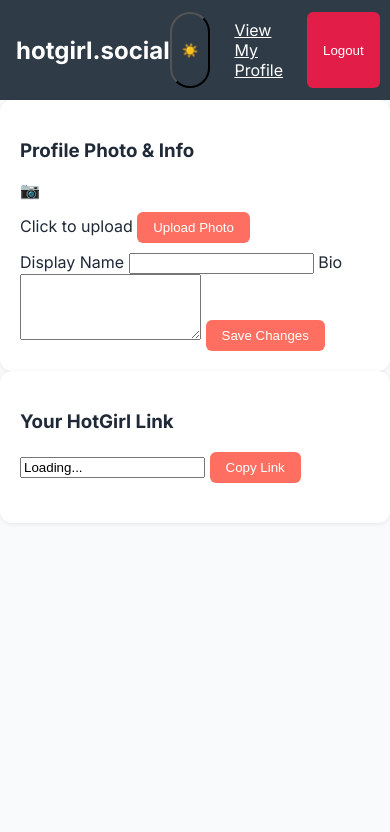
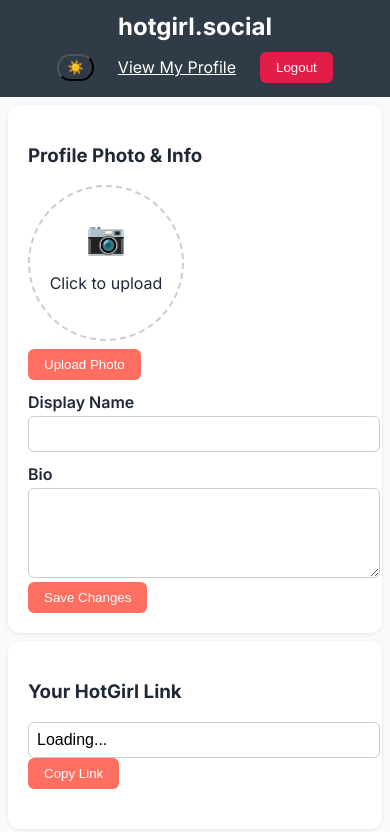
Before and after one commit to 1murderron/hotgirl-social, a website: page user-dashboard-new.html in a window 390 px wide. Drawn offline with Linux system fonts and the light colour scheme.

Commit message:
jesus fucking christ

```diff
--- a/user-dashboard-new.css
+++ b/user-dashboard-new.css
@@ -1,8 +1,7 @@
-/* === Base Reset & Font === */
+/* === Base Styles === */
 body {
   font-family: 'Inter', sans-serif;
   margin: 0;
-  padding: 0;
   background-color: var(--bg-color);
   color: var(--text-color);
   transition: background-color 0.3s, color 0.3s;
@@ -28,134 +27,159 @@ body {
 }
 
 /* === Layout === */
-.dashboard-container {
+.header {
   display: flex;
-  min-height: 100vh;
-}
-
-/* Sidebar */
-.sidebar {
-  background-color: var(--slate);
-  color: white;
-  min-width: 220px;
-  transition: transform 0.3s ease;
-}
-.sidebar.collapsed {
-  transform: translateX(-100%);
-}
-.sidebar .nav-item {
-  padding: 15px;
-  cursor: pointer;
-  display: flex;
+  justify-content: space-between;
   align-items: center;
-}
-.sidebar .nav-item.active {
-  background-color: rgba(255, 255, 255, 0.1);
-}
-
-/* Header */
-.header {
   background-color: var(--slate);
   color: white;
   padding: 0.75rem 1rem;
+}
+
+.logo h2 {
+  margin: 0;
+}
+
+.header-actions {
   display: flex;
   align-items: center;
-  justify-content: space-between;
-}
-.header-actions {
-  display: flex;
   gap: 0.5rem;
 }
 
-/* Cards */
-.card {
-  background-color: white;
-  color: var(--text-dark);
-  border-radius: 0.75rem;
-  padding: 1.25rem;
-  box-shadow: 0 1px 4px rgba(0, 0, 0, 0.08);
-  transition: background-color 0.3s, color 0.3s;
-}
-.dark-mode .card {
-  background-color: #2d3748;
-  color: var(--text-light);
-}
-
-/* Buttons */
+/* === Buttons === */
 .btn {
   padding: 0.5rem 1rem;
   border-radius: 6px;
   cursor: pointer;
   font-weight: 500;
   border: none;
+  transition: background-color 0.3s, color 0.3s;
 }
+
 .btn-primary {
   background-color: var(--coral);
   color: white;
 }
+
+.btn-primary:hover {
+  background-color: #e65b50;
+}
+
 .btn-secondary {
   background-color: var(--slate);
   color: white;
 }
+
 .btn-danger {
   background-color: #e11d48;
   color: white;
 }
 
-/* Dark mode toggle */
+/* === Cards === */
+.card {
+  background-color: white;
+  color: var(--text-dark);
+  border-radius: 0.75rem;
+  padding: 1.25rem;
+  margin: 1rem;
+  box-shadow: 0 1px 4px rgba(0, 0, 0, 0.08);
+  transition: background-color 0.3s, color 0.3s;
+}
+
+.dark-mode .card {
+  background-color: #2d3748;
+  color: var(--text-light);
+}
+
+/* === Forms === */
+label {
+  display: block;
+  margin: 0.75rem 0 0.25rem;
+  font-weight: 600;
+}
+
+input[type="text"],
+input[type="url"],
+textarea {
+  width: 100%;
+  padding: 0.5rem;
+  border-radius: 6px;
+  border: 1px solid #ccc;
+  font-size: 1rem;
+}
+
+textarea {
+  resize: vertical;
+}
+
+/* === Photo Upload === */
+.photo-upload {
+  display: flex;
+  flex-direction: column;
+  align-items: start;
+  gap: 0.5rem;
+}
+
+.photo-placeholder {
+  text-align: center;
+  padding: 1rem;
+  border: 2px dashed #ccc;
+  border-radius: 50%;
+  width: 120px;
+  height: 120px;
+  display: flex;
+  flex-direction: column;
+  align-items: center;
+  justify-content: center;
+}
+
+.photo-placeholder span {
+  font-size: 2rem;
+}
+
+/* === Dark Mode Toggle === */
 .dark-mode-toggle {
-  display: flex;
-  align-items: center;
+  cursor: pointer;
+  border-radius: 999px;
   background-color: var(--slate);
-  border-radius: 999px;
-  padding: 4px;
-  cursor: pointer;
+  padding: 4px 8px;
   transition: background-color 0.3s;
 }
+
 .dark-mode-toggle.active {
   background-color: var(--coral);
 }
-.dark-mode-toggle span {
-  padding: 0 6px;
+
+/* === Messages === */
+.message {
+  padding: 0.5rem 1rem;
+  border-radius: 6px;
+  margin: 0.5rem 0;
+  animation: fadein 0.3s ease-in;
 }
 
-/* Mobile */
+.message.success {
+  background-color: #4ade80;
+  color: #065f46;
+}
+
+.message.error {
+  background-color: #f87171;
+  color: #7f1d1d;
+}
+
+@keyframes fadein {
+  from { opacity: 0; transform: translateY(-5px); }
+  to { opacity: 1; transform: translateY(0); }
+}
+
+/* === Mobile Friendly === */
 @media (max-width: 768px) {
-  .dashboard-container {
+  .header {
     flex-direction: column;
+    gap: 0.5rem;
   }
-  .sidebar {
-    position: fixed;
-    top: 0;
-    bottom: 0;
-    z-index: 50;
+  .card {
+    margin: 0.5rem;
   }
 }
-
-/* Floating add link */
-.add-link-btn {
-  position: fixed;
-  bottom: 70px;
-  right: 20px;
-  background-color: var(--coral);
-  color: white;
-  border: none;
-  padding: 0.75rem 1rem;
-  border-radius: 50%;
-  font-size: 1.5rem;
-  box-shadow: 0 4px 6px rgba(0,0,0,0.2);
-  cursor: pointer;
-}
-
-/* Scroll to top */
-.scroll-top-btn {
-  position: fixed;
-  bottom: 20px;
-  right: 20px;
-  background-color: var(--slate);
-  color: white;
-  border: none;
-  padding: 0.5rem;
-  border-radius: 50%;
-  cursor: pointer;
-}
--- a/user-dashboard-new.html
+++ b/user-dashboard-new.html
@@ -1,12 +1,13 @@
 <!DOCTYPE html>
 <html lang="en" class="light-mode">
 <head>
-  <meta charset="UTF-8">
-  <meta name="viewport" content="width=device-width, initial-scale=1.0">
+  <meta charset="UTF-8" />
+  <meta name="viewport" content="width=device-width, initial-scale=1.0"/>
   <title>User Dashboard</title>
-  <link rel="stylesheet" href="/user-dashboard-new.css">
-  <link href="https://fonts.googleapis.com/css2?family=Inter:wght@400;600;700&display=swap" rel="stylesheet">
+  <link rel="stylesheet" href="/user-dashboard-new.css"/>
+  <link href="https://fonts.googleapis.com/css2?family=Inter:wght@400;600;700&display=swap" rel="stylesheet"/>
   <style>
+    /* Spinner overlay */
     .spinner-overlay {
       position: absolute;
       top: 0; left: 0; right: 0; bottom: 0;
@@ -23,6 +24,39 @@
       position: relative;
       display: inline-block;
     }
+    /* Dark/light mode basic styles */
+    :root {
+      --coral: #ff6f61;
+      --slate: #2f3b46;
+      --bg-light: #f9fafb;
+      --bg-dark: #1e293b;
+      --text-light: #f3f4f6;
+      --text-dark: #1f2937;
+    }
+    .light-mode {
+      --bg-color: var(--bg-light);
+      --text-color: var(--text-dark);
+    }
+    .dark-mode {
+      --bg-color: var(--bg-dark);
+      --text-color: var(--text-light);
+    }
+    body {
+      font-family: 'Inter', sans-serif;
+      margin: 0;
+      background-color: var(--bg-color);
+      color: var(--text-color);
+      transition: background-color 0.3s, color 0.3s;
+    }
+    .dark-mode-toggle {
+      cursor: pointer;
+      border-radius: 999px;
+      background-color: var(--slate);
+      padding: 4px 8px;
+    }
+    .dark-mode-toggle.active {
+      background-color: var(--coral);
+    }
   </style>
 </head>
 <body>
@@ -30,19 +64,15 @@
 <header class="header">
   <div class="logo"><h2>hotgirl.social</h2></div>
   <div class="header-actions">
-    <button id="darkModeToggle" class="dark-mode-toggle" aria-label="Toggle dark mode">
-      <span>☀️</span>
-    </button>
+    <button id="darkModeToggle" class="dark-mode-toggle" aria-label="Toggle dark mode">☀️</button>
     <a href="#" id="view-profile" class="btn btn-secondary" target="_blank">View My Profile</a>
     <button onclick="logout()" class="btn btn-danger">Logout</button>
   </div>
 </header>
 
-<div class="dashboard-container">
-  <main class="main-content">
-
-    <section id="profile" class="content-section active">
-      <div class="card">
+<main>
+  <!-- Profile Photo & Info -->
+  <section class="card">
     <h3>Profile Photo & Info</h3>
     <div class="photo-upload">
       <div class="photo-preview" id="photo-preview">
@@ -53,39 +83,37 @@
     </div>
     <form id="profile-form">
       <label for="display-name">Display Name</label>
-          <input type="text" id="display-name">
+      <input type="text" id="display-name"/>
       <label for="bio">Bio</label>
       <textarea id="bio" rows="4"></textarea>
       <button type="submit" class="btn btn-primary">Save Changes</button>
     </form>
-      </div>
   </section>
 
-    <section>
-      <div class="card">
+  <!-- HotGirl Link -->
+  <section class="card">
     <h3>Your HotGirl Link</h3>
     <input type="text" id="profile-url" readonly value="Loading...">
     <button id="copy-link-btn" onclick="copyProfileLink()" class="btn btn-primary">Copy Link</button>
     <div id="copy-success" style="opacity:0;">✓ Link copied to clipboard!</div>
-      </div>
   </section>
-
 </main>
-</div>
 
 <div id="message-container"></div>
 
 <script>
 let userToken = localStorage.getItem('userToken');
 
+// Load profile data
 document.addEventListener('DOMContentLoaded', () => {
   if (userToken) loadUserData();
   setupDarkMode();
 });
 
+// API helper
 async function apiCall(endpoint, options = {}) {
   const config = {
-    headers: { 'Content-Type': 'application/json', ...(userToken && { 'Authorization': `Bearer ${userToken}` }) },
+    headers: { ...(userToken && { 'Authorization': `Bearer ${userToken}` }) },
     ...options
   };
   const response = await fetch(`${API_BASE_URL}${endpoint}`, config);
@@ -93,6 +121,7 @@ async function apiCall(endpoint, options = {}) {
   return response.json();
 }
 
+// Load profile info
 async function loadUserData() {
   try {
     const profile = await apiCall('/profile');
@@ -105,6 +134,7 @@ async function loadUserData() {
   }
 }
 
+// Handle photo upload with Cloudinary
 document.getElementById('photo-input').addEventListener('change', async e => {
   const file = e.target.files[0];
   if (!file) return;
@@ -156,6 +186,7 @@ function showMessage(text, type) {
 
 function logout() { localStorage.removeItem('userToken'); window.location.href = '/'; }
 
+// Dark mode toggle
 function setupDarkMode() {
   const toggle = document.getElementById('darkModeToggle');
   const setMode = mode => document.documentElement.className = mode;
```
Lines whose indentation alone changed are shown as unchanged.
